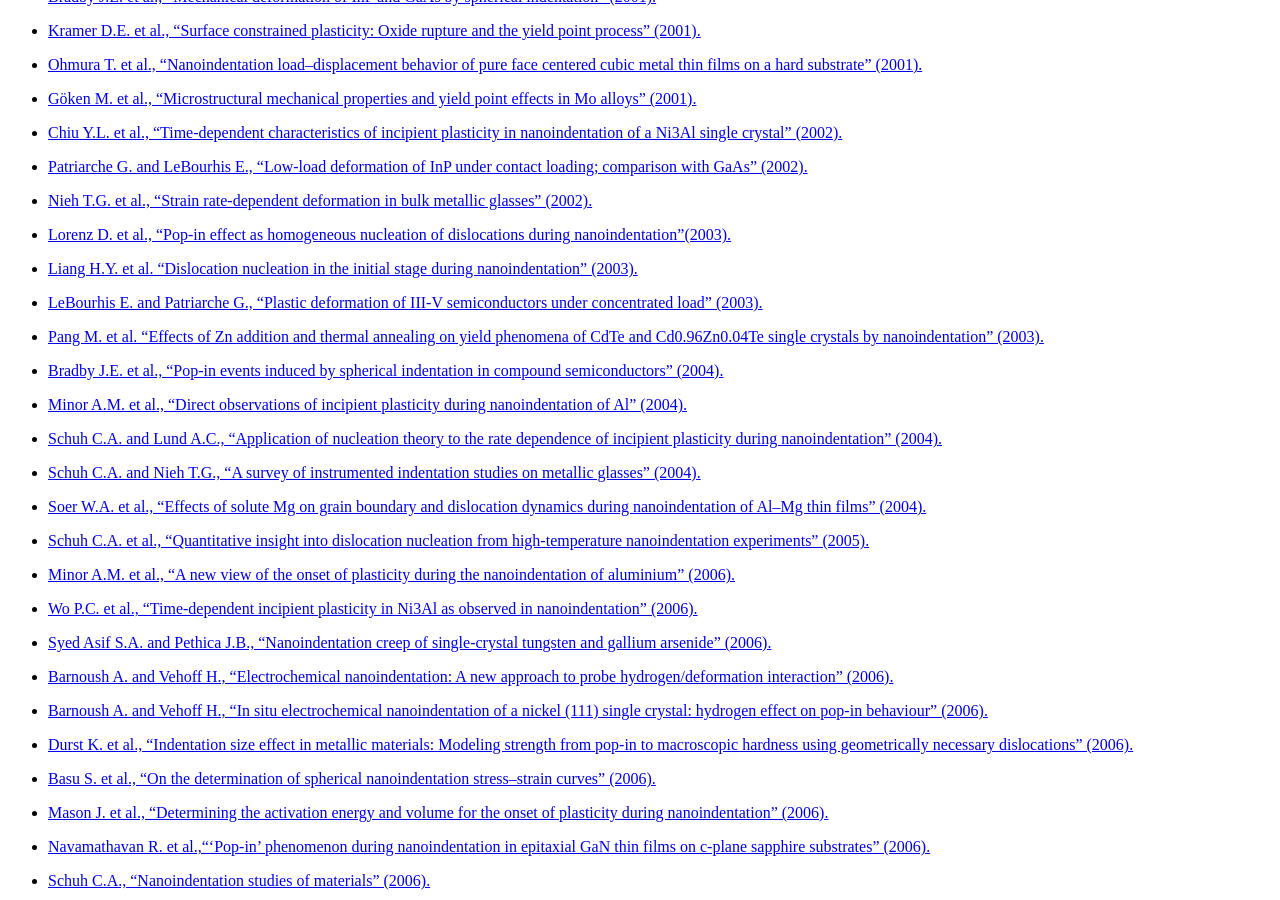
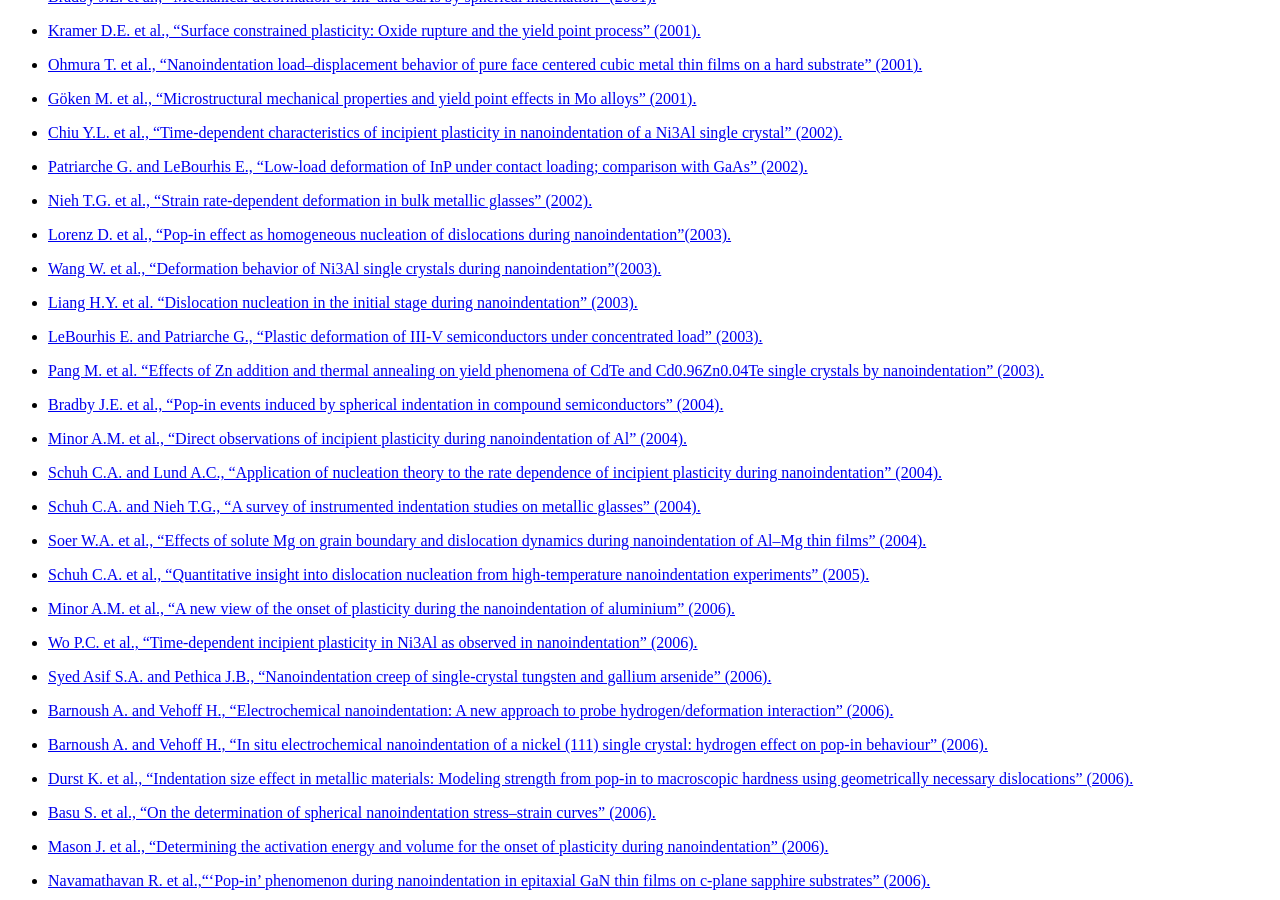
Before and after one commit to DavidMercier/PopIn, a Sphinx documentation site: the page built from doc/links_ref.rst, in a window 1280 px wide and 900 px high, scrolled down 1512 px. Built offline with Sphinx 7.4.7, drawn with Linux system fonts in a browser that asks for light colours; comment, search, counter and statistics services are not loaded.

Commit message:
updated ref

```diff
--- a/doc/links_ref.rst
+++ b/doc/links_ref.rst
@@ -62,6 +62,7 @@ Dislocation nucleation during (nano)indentation
 * `Patriarche G. and LeBourhis E., "Low-load deformation of InP under contact loading; comparison with GaAs" (2002). <http://dx.doi.org/10.1080/01418610208235707>`_
 * `Nieh T.G. et al., "Strain rate-dependent deformation in bulk metallic glasses" (2002). <http://dx.doi.org/10.1016/S0966-9795(02)00146-2>`_
 * `Lorenz D. et al., "Pop-in effect as homogeneous nucleation of dislocations during nanoindentation"(2003). <http://dx.doi.org/10.1103/PhysRevB.67.172101>`_
+* `Wang W. et al., "Deformation behavior of Ni3Al single crystals during nanoindentation"(2003). <http://dx.doi.org/10.1016/S1359-6454(03)00436-1>`_
 * `Liang H.Y. et al. "Dislocation nucleation in the initial stage during nanoindentation" (2003). <http://dx.doi.org/10.1080/14786430310001605579>`_
 * `LeBourhis E. and Patriarche G., "Plastic deformation of III-V semiconductors under concentrated load" (2003). <http://dx.doi.org/10.10 l 6/j.pcrysgrow.2004.09.001>`_
 * `Pang M. et al. "Effects of Zn addition and thermal annealing on yield phenomena of CdTe and Cd0.96Zn0.04Te single crystals by nanoindentation" (2003). <http://dx.doi.org/10.1063/1.1556573>`_
```
